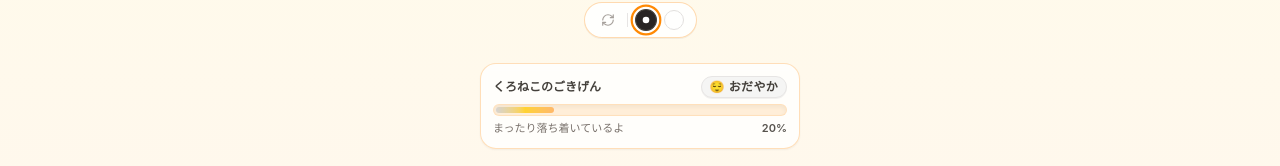
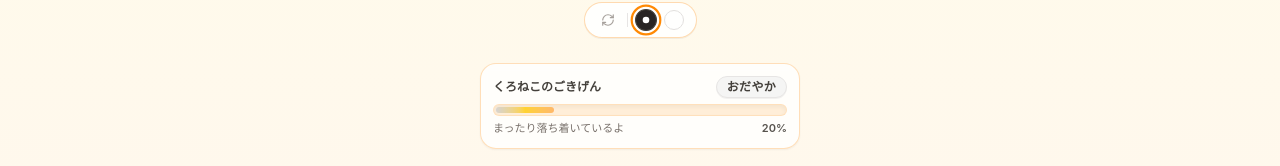
Before and after one commit to chyu25501-sudo/cat-room, a React (Vite) app: page / in a window 1280 px wide. Shown: the part 138-304 px from the top of the page. Built offline with nearby package versions, Linux system fonts and the light colour scheme.

Commit message:
style: ごきげんステータスバッジの絵文字を削除し、シンプルなテキスト表示に変更

```diff
--- a/src/components/CatMoodIndicator.tsx
+++ b/src/components/CatMoodIndicator.tsx
@@ -51,14 +51,11 @@ export const CatMoodIndicator: React.FC<CatMoodIndicatorProps> = ({
           )}
         </div>
 
-        {/* 機嫌ステータスバッジ */}
+        {/* 機嫌ステータスバッジ（絵文字のないシンプルなテキストバッジ） */}
         <div
           data-testid="mood-status-badge"
-          className={`px-2 py-0.5 rounded-full border text-xs font-bold flex items-center gap-1 tracking-wide shadow-2xs transition-colors duration-300 ${info.badgeClass}`}
+          className={`px-2.5 py-0.5 rounded-full border text-xs font-bold tracking-wide shadow-2xs transition-colors duration-300 ${info.badgeClass}`}
         >
-          <span className="text-xs" aria-hidden="true">
-            {info.emoji}
-          </span>
           <span>{info.label}</span>
         </div>
       </div>
```
Also changed, not shown: 1 other file (tests, documents, lock files or other folders).
